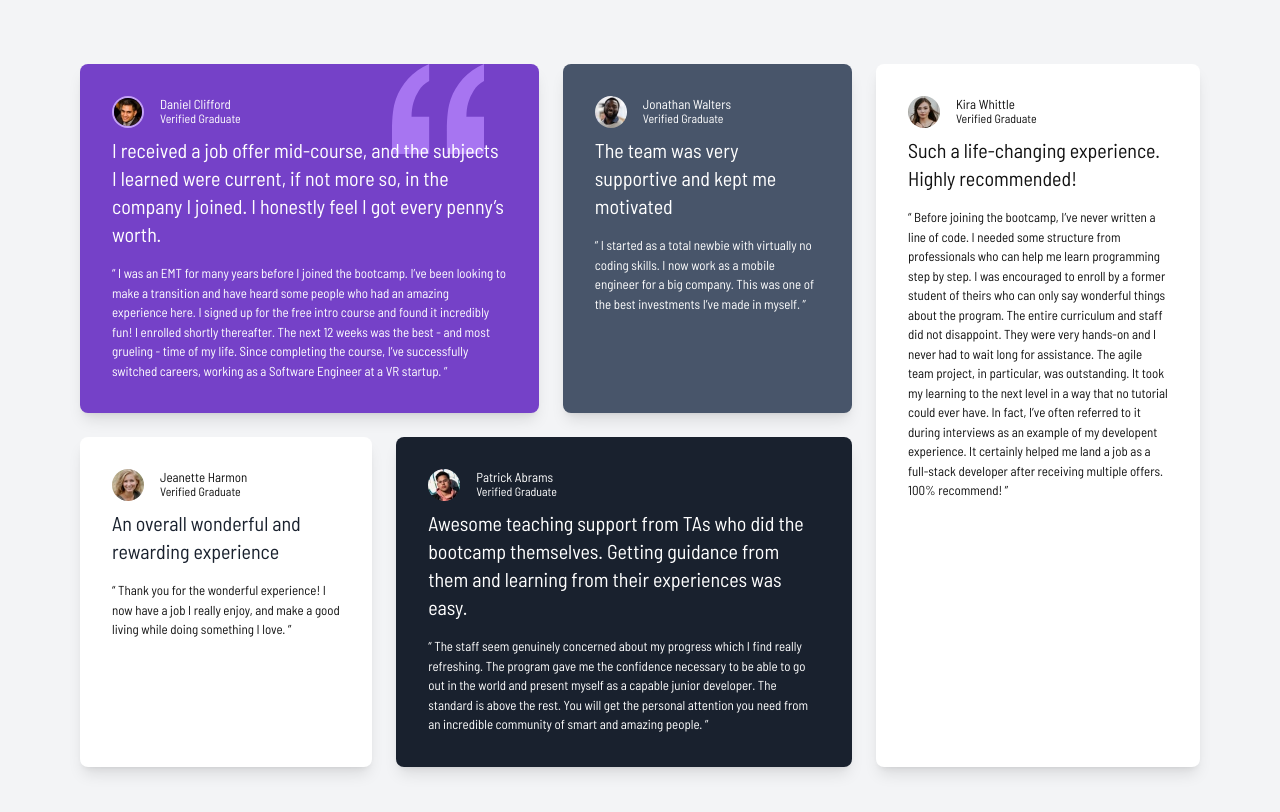
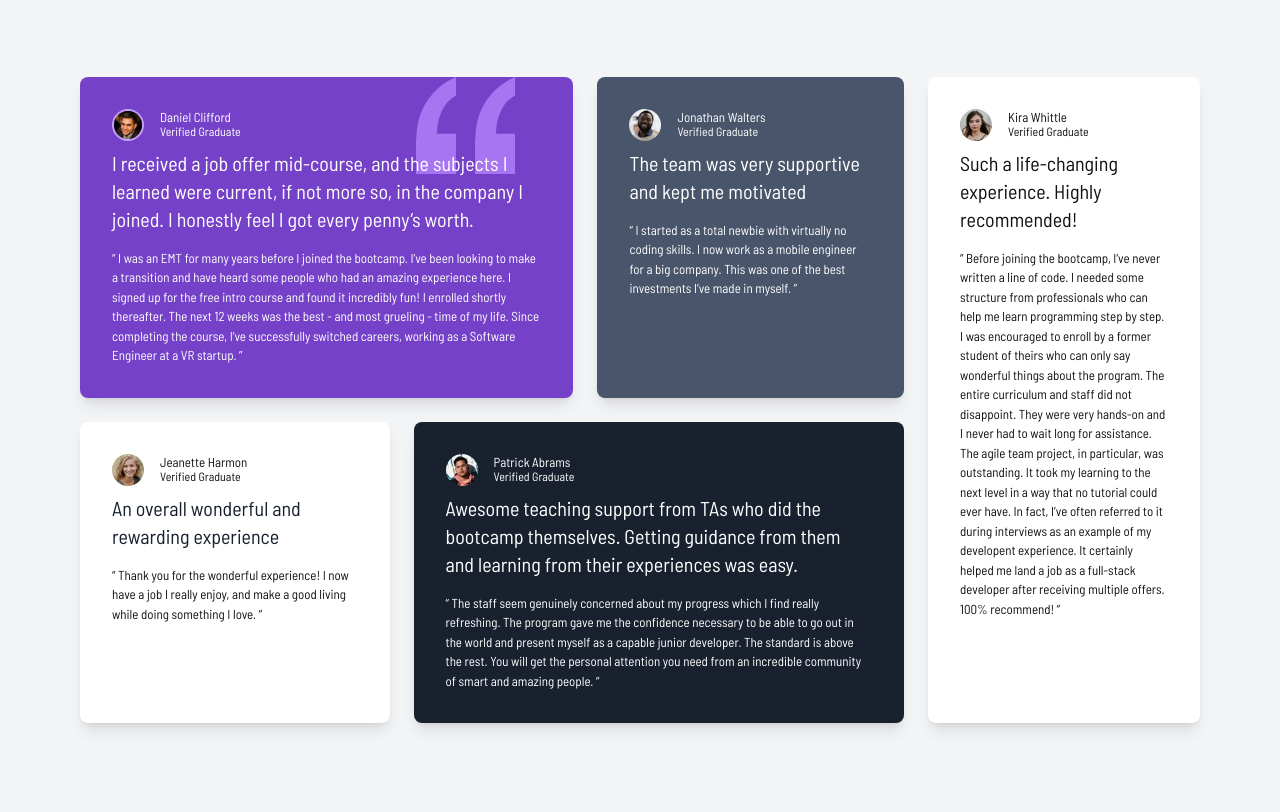
Before and after one commit to LINDECKER-Charles/FM-TestimonialsGridSection, a plain HTML site: page index.html in a window 1280 px wide. Drawn offline with nearby package versions, Linux system fonts and the light colour scheme.

Commit message:
Ajustement du README + Correction d'une erreur

```diff
--- a/index.html
+++ b/index.html
@@ -158,9 +158,9 @@
           </figure>
 
 
-          <h1 class=" text-xl">Such a life-changing experience. Highly recommended!</h1>
+          <h1 class=" text-xl lg:w-52">Such a life-changing experience. Highly recommended!</h1>
 
-          <blockquote class="font-thin mt-4">
+          <blockquote class="font-thin mt-4 lg:w-52">
             “ Before joining the bootcamp, I’ve never written a line of code. I needed some structure from
             professionals who can help me learn programming step by step. I was encouraged to enroll by a former
             student of theirs who can only say wonderful things about the program. The entire curriculum and staff
```
Also changed, not shown: 1 other file.
